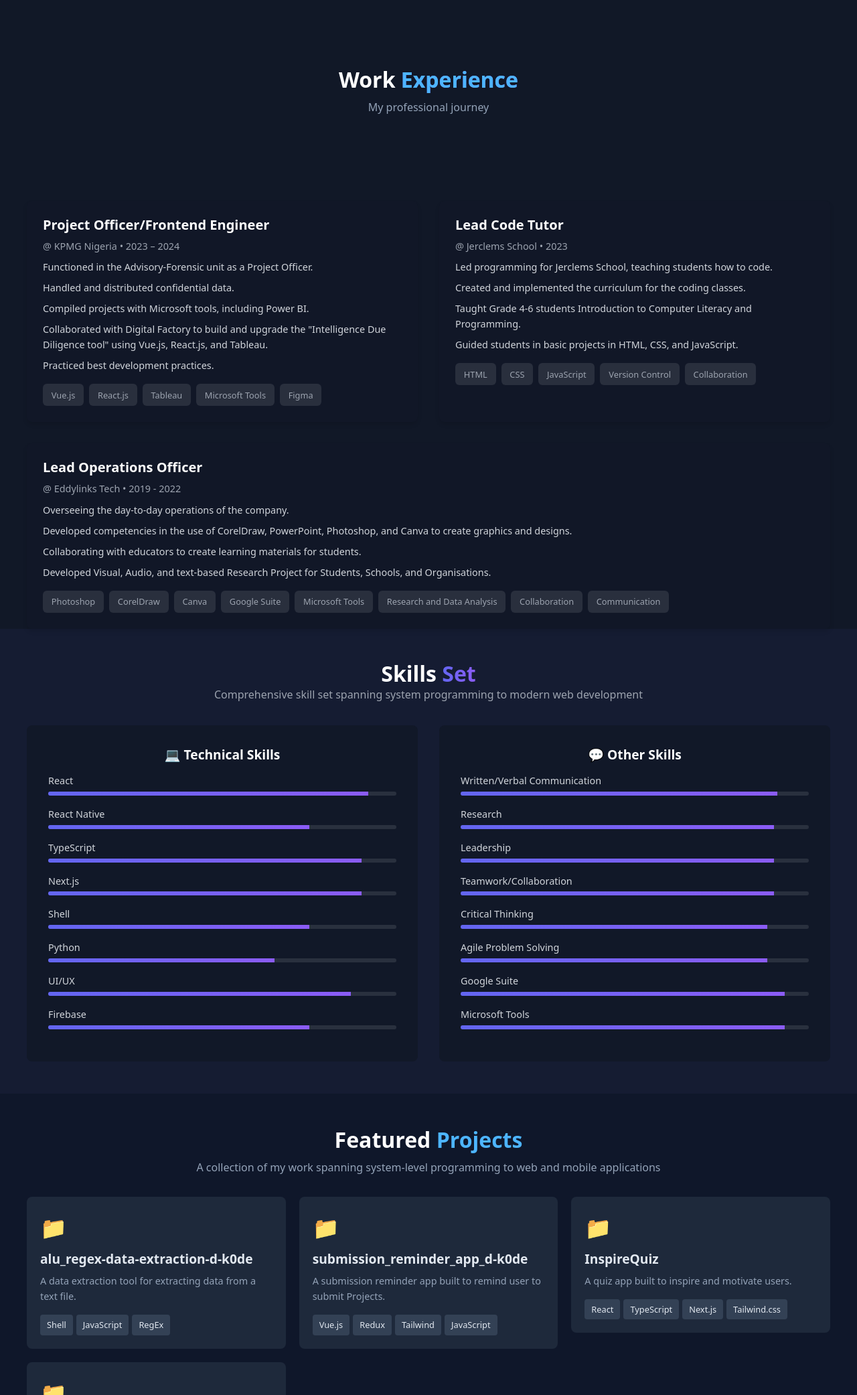
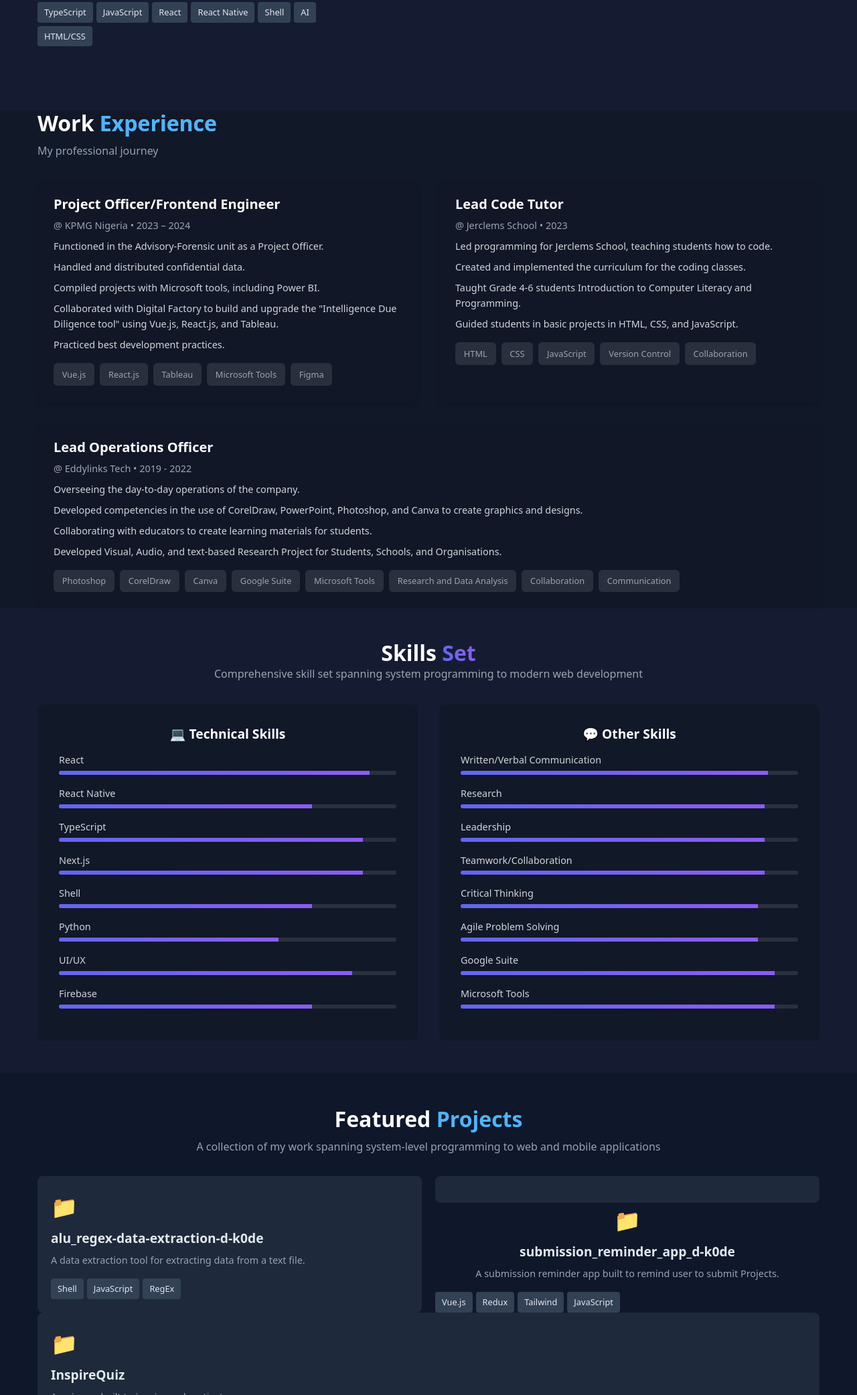
Before and after one commit to d-k0de/My_Portfolio, a plain HTML site: page index.html in a window 1280 px wide. Shown: the part 1753-3836 px from the top of the page at 67% size. Drawn offline with nearby package versions, Linux system fonts and the light colour scheme.

Commit message:
Updated code

```diff
--- a/index.html
+++ b/index.html
@@ -11,6 +11,7 @@
 </head>
 <body>
     <!-- Navigation bar -->
+    <header>
         <nav class="navbar">
             <div class="navbar-container">
                 <!-- Logo -->
@@ -23,10 +24,10 @@
                     <a href="#experience">Experience</a>
                     <a href="#skills">Skills</a>
                     <a href="#projects">Projects</a>
-
                 </div>
             </div>
         </nav>
+    </header>
 
     <!-- Hero section -->
     <section id="hero" class="hero">
@@ -94,7 +95,7 @@
 
                         <div class="skill-card">
                             <i data-lucide="smartphone" class="skill-icon"></i>
-                        <div class="skill-info">
+                            <div class="skill-info"></div>
                                 <h3>Mobile Development</h3>
                                 <p>React Native</p>
                             </div>
@@ -132,14 +133,15 @@
         </div>
     </section>
 
-<section id="experience" class="section-header">
+    <!-- Experience section -->
+    <section id="experience" class="experience">
+        <div class="container">
             <h2 class="section-title">
                 Work <span class="gradient-text">Experience</span>
             </h2>
             <p class="section-subtitle">My professional journey</p>
-</section>
 
-<section class="experience-section">
+            <div class="experience-section">
                 <div class="experience-card">
                     <h3 class="job-title">Project Officer/Frontend Engineer</h3>
                     <p class="company">@ KPMG Nigeria • 2023 – 2024</p>
@@ -177,14 +179,16 @@
                         <li>Developed Visual, Audio, and text-based Research Project for Students, Schools, and Organisations.</li>
                     </ul>
                     <div class="tags">
-            <span>Photoshop</span><span>CorelDraw</span><span>Canva</span><span>Google Suite</span><span>Microsoft Tools
-            </span><span>Research and Data Analysis</span><span>Collaboration</span><span>Communication</span>
+                        <span>Photoshop</span><span>CorelDraw</span><span>Canva</span><span>Google Suite</span><span>Microsoft Tools</span><span>Research and Data Analysis</span><span>Collaboration</span><span>Communication</span>
+                    </div>
                 </div>
             </div>
         </div>
     </section>
 
+    <!-- Skills section -->
     <section id="skills" class="skills-section">
+        <div class="container">
             <h2 class="skills-header">Skills <span>Set</span></h2>
             <p class="skills-subtext">Comprehensive skill set spanning system programming to modern web development</p>
 
@@ -213,10 +217,12 @@
                     <div class="skill"><span>Microsoft Tools</span> <div class="progress"><div style="width: 93%;"></div></div></div>
                 </div>
             </div>
+        </div>
     </section>
 
     <!-- Projects section -->
     <section id="projects" class="projects">
+        <div class="container">
             <h2 class="section-title">Featured <span>Projects</span></h2>
             <p class="section-subtitle">
                 A collection of my work spanning system-level programming to web and mobile applications
@@ -238,7 +244,7 @@
                     </div>
                 </a>
                 <a href="https://github.com/d-k0de/submission_reminder_app_d-k0de" target="_blank" rel="noopener noreferrer">
-      <div class="project-card">
+                    <div class="project-card"></div>
                         <div class="project-icon">📁</div>
                         <h3 class="project-title">submission_reminder_app_d-k0de</h3>
                         <p class="project-description">
@@ -260,7 +266,7 @@
                         <p class="project-description">
                             A quiz app built to inspire and motivate users.
                         </p>
-        <div class="tech-stack">
+                        <div class="tech-stack"></div>
                             <span>React</span>
                             <span>TypeScript</span>
                             <span>Next.js</span>
@@ -284,8 +290,10 @@
                     </div>
                 </a>
             </div>
+        </div>
     </section>
 
+    <!-- Footer -->
     <footer class="footer">
         <div class="containerfooter">
             <div class="footer-section">
@@ -326,8 +334,8 @@
             <a href="#" class="back-to-top">Back to top ↑</a>
         </div>
     </footer>
+
     <!-- Link to external JavaScript file -->
     <script src="script.js"></script>
 </body>
-
 </html>
--- a/script.js
+++ b/script.js
@@ -1,34 +1,44 @@
 document.addEventListener('DOMContentLoaded', function () {
+    // Initialize Lucide icons
     lucide.createIcons();
 
+    // Text to be typed out
     const textToType = "Frontend Developer | UX/UI Designer";
     let currentIndex = 0;
     const typedTextElement = document.getElementById('typed-text');
 
+    // Function to type out the text one character at a time
     function typeText() {
         if (currentIndex <= textToType.length) {
+            // Update the text content of the element
             typedTextElement.textContent = textToType.slice(0, currentIndex);
             currentIndex++;
+            // Call the function again after 100ms
             setTimeout(typeText, 100);
         }
     }
+    // Start typing the text
     typeText();
 
+    // Slideshow class to handle image slideshow functionality
     class Slideshow {
         constructor(container, images, interval = 3000) {
-            this.container = container;
-            this.images = images;
-            this.currentIndex = 0;
-            this.init();
+            this.container = container; // Container element for the slideshow
+            this.images = images; // Array of image sources
+            this.currentIndex = 0; // Current index of the slideshow
+            this.init(); // Initialize the slideshow
+            // Set interval to change slides
             setInterval(() => this.nextSlide(), interval);
         }
 
+        // Initialize the slideshow
         init() {
-            // Add a wrapper div for the slides
+            // Create a wrapper div for the slides
             this.slideWrapper = document.createElement('div');
             this.slideWrapper.className = 'slideshow-wrapper';
             this.container.appendChild(this.slideWrapper);
 
+            // Create slide elements for each image
             this.images.forEach((src, index) => {
                 const slide = document.createElement('div');
                 slide.className = 'slide';
@@ -40,22 +50,29 @@ document.addEventListener('DOMContentLoaded', function () {
                 slide.appendChild(img);
                 this.slideWrapper.appendChild(slide);
 
+                // Set the first slide as active
                 if (index === 0) {
                     slide.classList.add('active');
                 }
             });
         }
 
+        // Function to move to the next slide
         nextSlide() {
             const slides = this.slideWrapper.getElementsByClassName('slide');
+            // Remove the active class from the current slide
             slides[this.currentIndex].classList.remove('active');
+            // Update the current index to the next slide
             this.currentIndex = (this.currentIndex + 1) % slides.length;
+            // Add the active class to the new current slide
             slides[this.currentIndex].classList.add('active');
         }
     }
 
+    // Get the slideshow container element
     const slideshowContainer = document.getElementById('profileSlideshow');
     if (slideshowContainer) {
+        // Create a new slideshow instance with the specified images
         new Slideshow(slideshowContainer, [
             'a.jpg', 'b.jpg'
         ]);
```
Also changed, not shown: 1 other file. Lines whose indentation alone changed are shown as unchanged.
